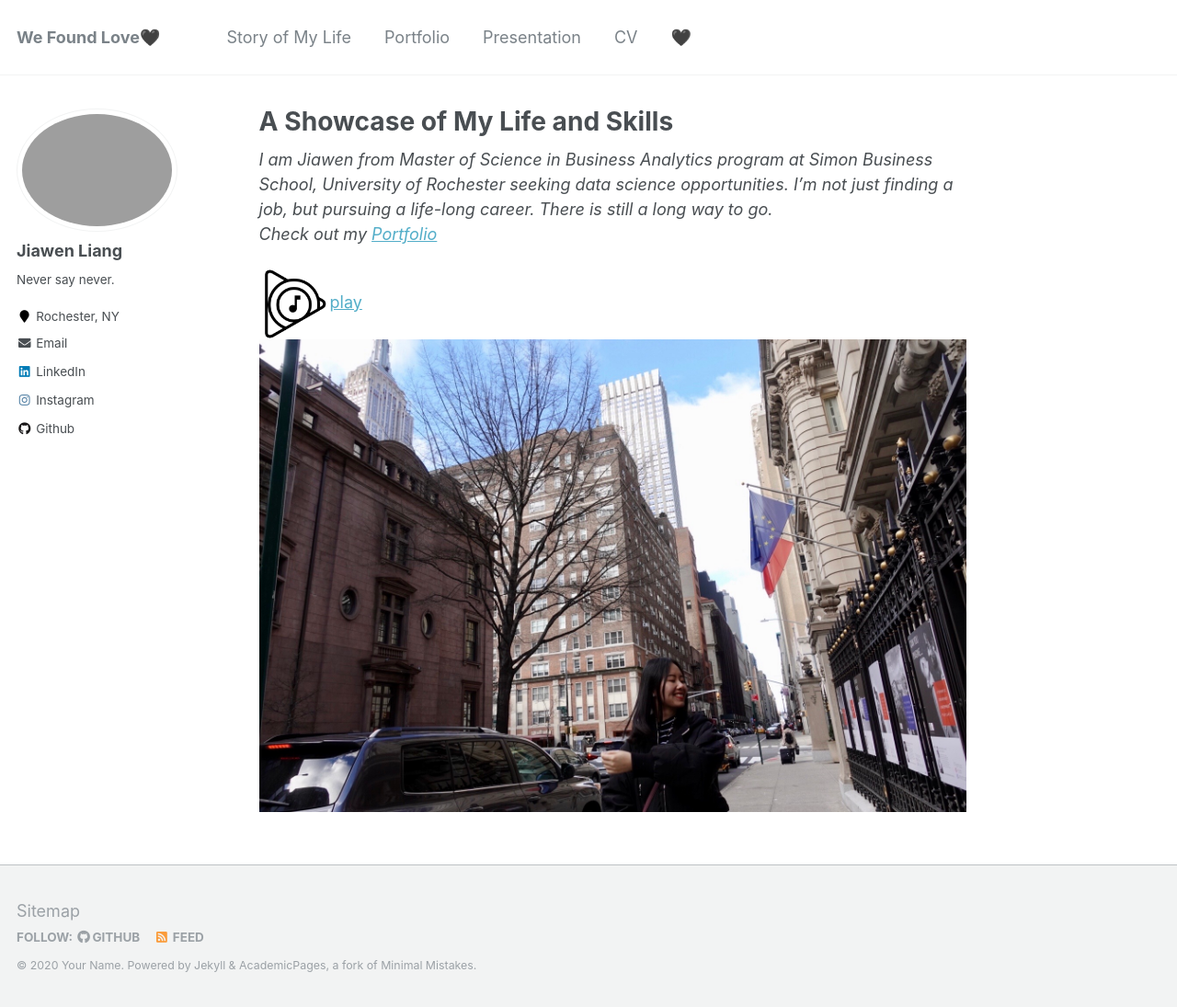
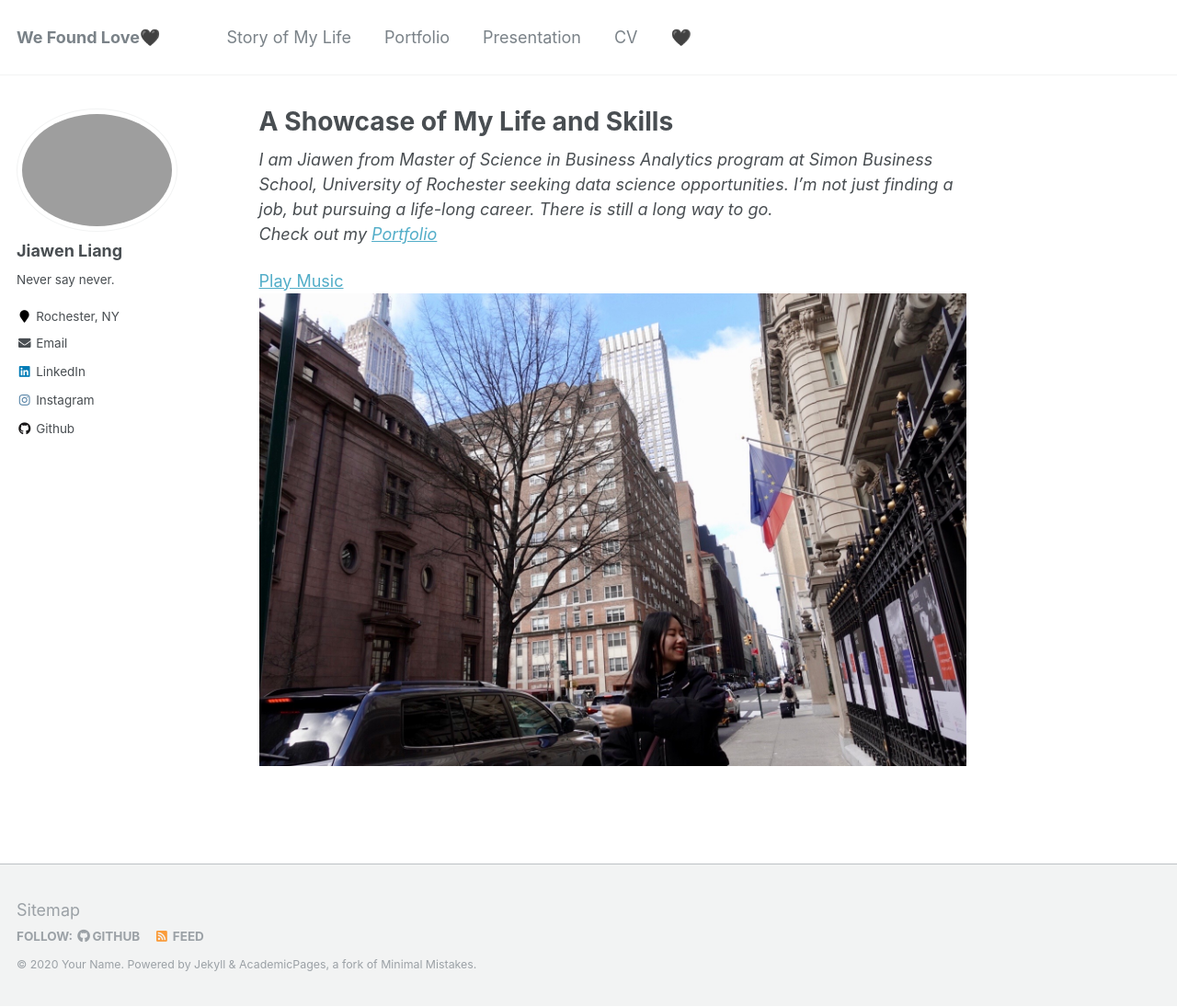
Before and after one commit to DavinaLiang/davinaliang.github.io, a Jekyll site: the page built from _pages/about.md, in a window 1280 px wide and 1095 px high. Shown: the whole window at 92% size. Built offline with Jekyll 4.4.1, drawn with Linux system fonts in a browser that asks for light colours.

Commit message:
Update about.md

```diff
--- a/_pages/about.md
+++ b/_pages/about.md
@@ -11,5 +11,5 @@ redirect_from:
 <br />
 *Check out my [Portfolio](/portfolio.md)*
 
-![](/images/play.png){:height="10%" width="10%"}[play](/files/lo.mp3)
+[Play Music](/files/lo.mp3)
 ![](/images/street.JPG)
```
